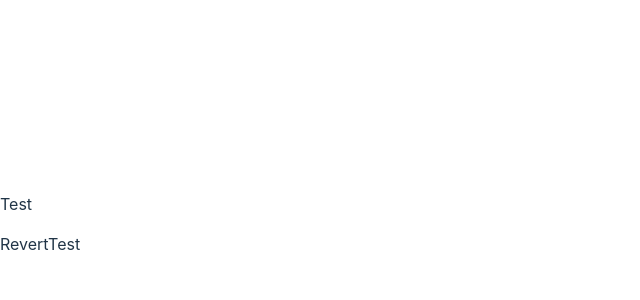
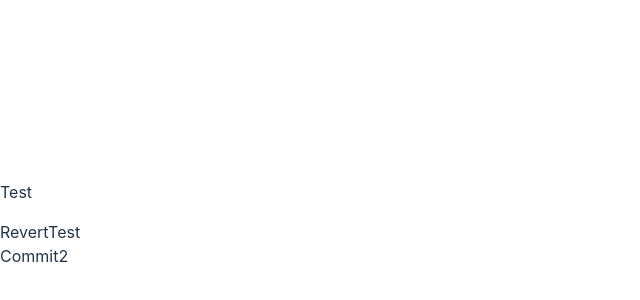
Before and after one commit to abdulazizdevv/git_command, a React (Vite) app: page / in a window 1280 px wide. Shown: the part 184-484 px from the top of the page, without its empty margins (0-640 px from the left). Built offline with nearby package versions, Linux system fonts and the light colour scheme.

Commit message:
commit2 add

```diff
--- a/src/App.tsx
+++ b/src/App.tsx
@@ -1,3 +1,4 @@
+import { Commit2 } from './Commit2';
 import RevertTest from './components/RevertTest';
 
 function App() {
@@ -5,6 +6,7 @@ function App() {
     <>
       <p>Test</p>
       <RevertTest />
+      <Commit2 />
     </>
   );
 }
--- /dev/null
+++ b/src/Commit2/index.tsx
@@ -0,0 +1,3 @@
+export const Commit2 = () => {
+  return <div>Commit2</div>;
+};
--- /dev/null
+++ b/src/Commit3/index.tsx
@@ -0,0 +1,3 @@
+export const Commit3 = () => {
+  return <div>Commit3</div>;
+};
```
